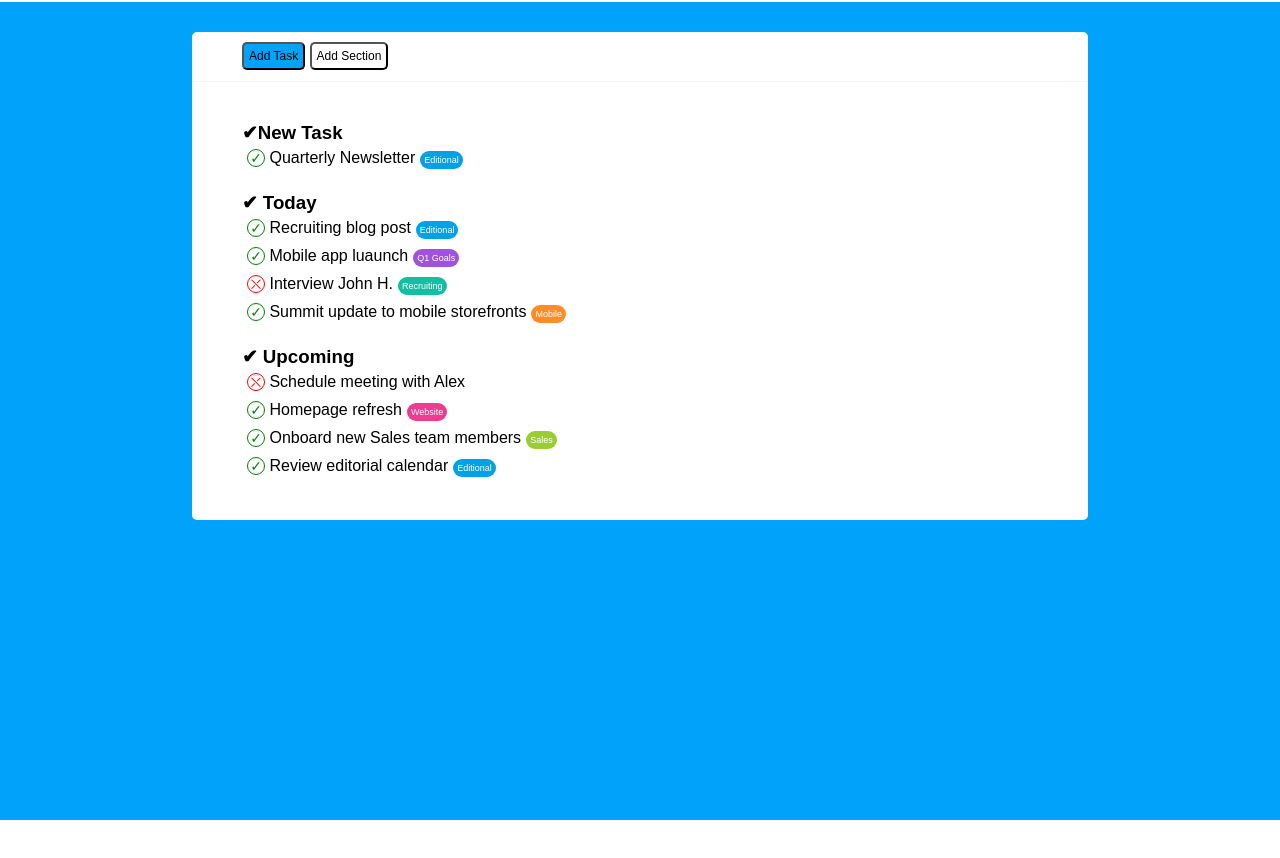
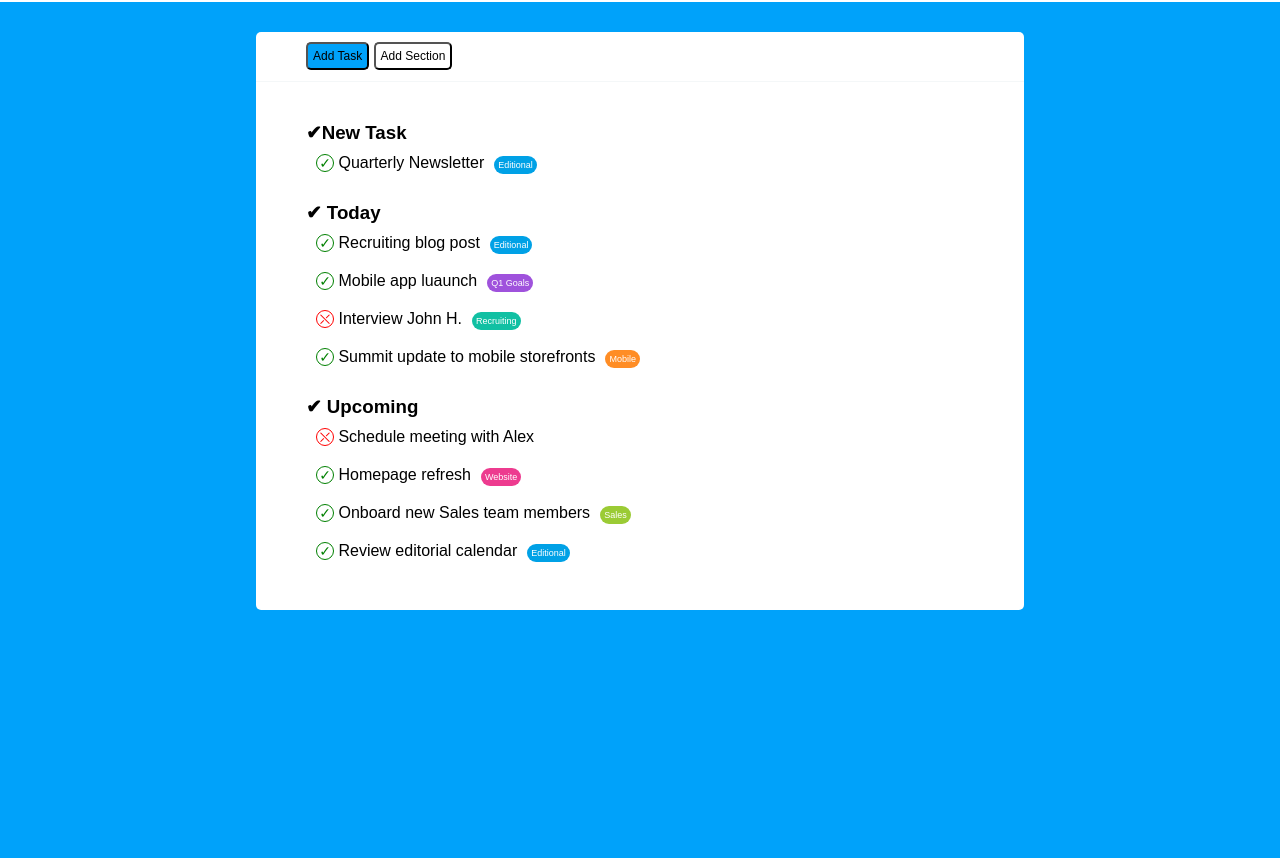
Before and after one commit to AndreaTorelli87/html-css-toboolist, a plain HTML site: page index.html in a window 1280 px wide. Shown: the part 58-916 px from the top of the page. Before the commit the page ends 878 px from the top, so only its background shows below. Drawn offline with Linux system fonts and the light colour scheme.

Commit message:
aggiustamenti

```diff
--- a/css/style.css
+++ b/css/style.css
@@ -25,7 +25,7 @@ main{
 
 /* prima sezione */
 .buttons, .list{
-    width: 70%;
+    width: 60%;
     background-color: white;
     margin: auto;
 }
@@ -54,7 +54,7 @@ main{
 
 p{
     display: inline-block;
-    padding: 5px;
+    padding: 10px;
 }
 
 /* seconda sezione */
```
